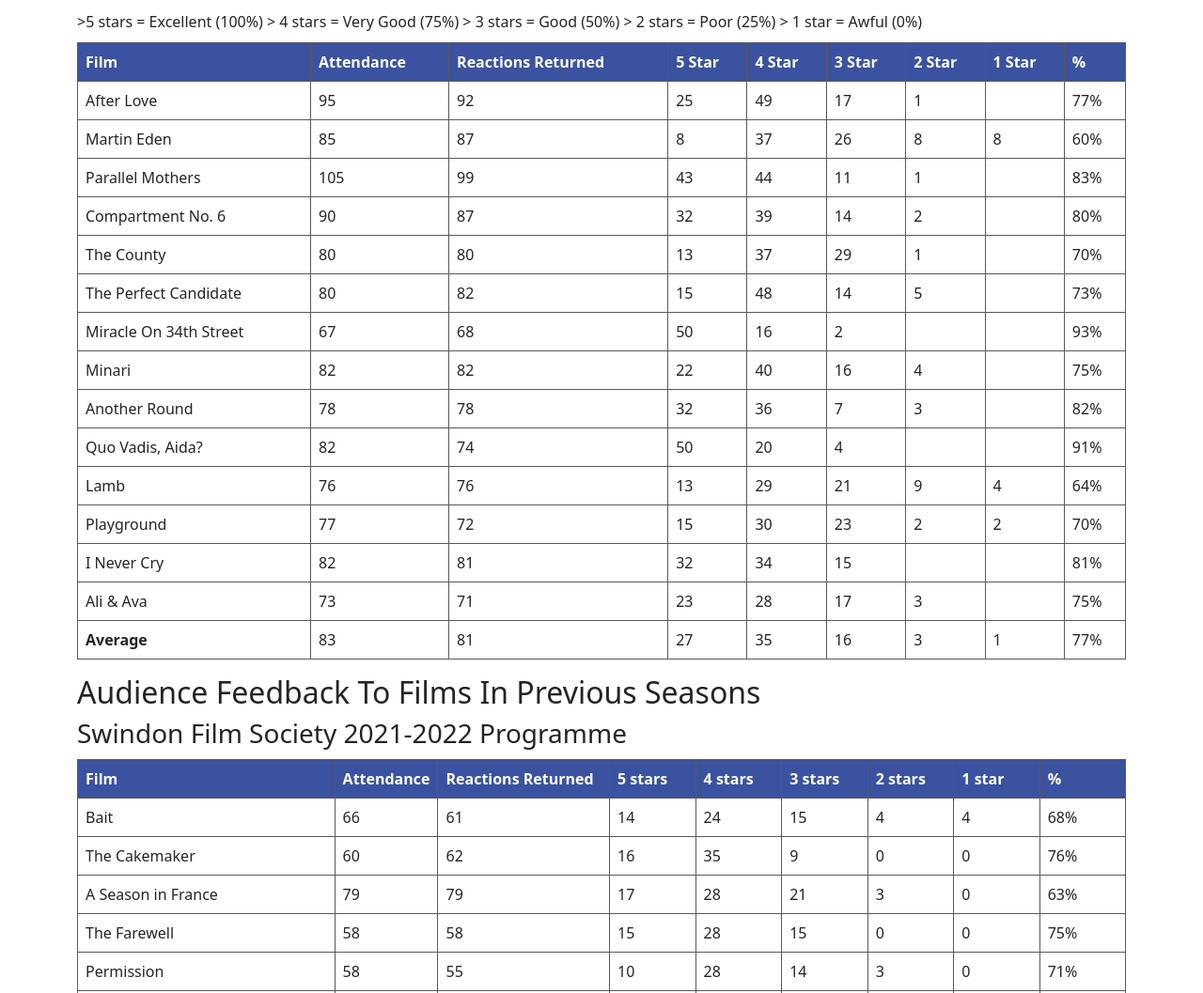
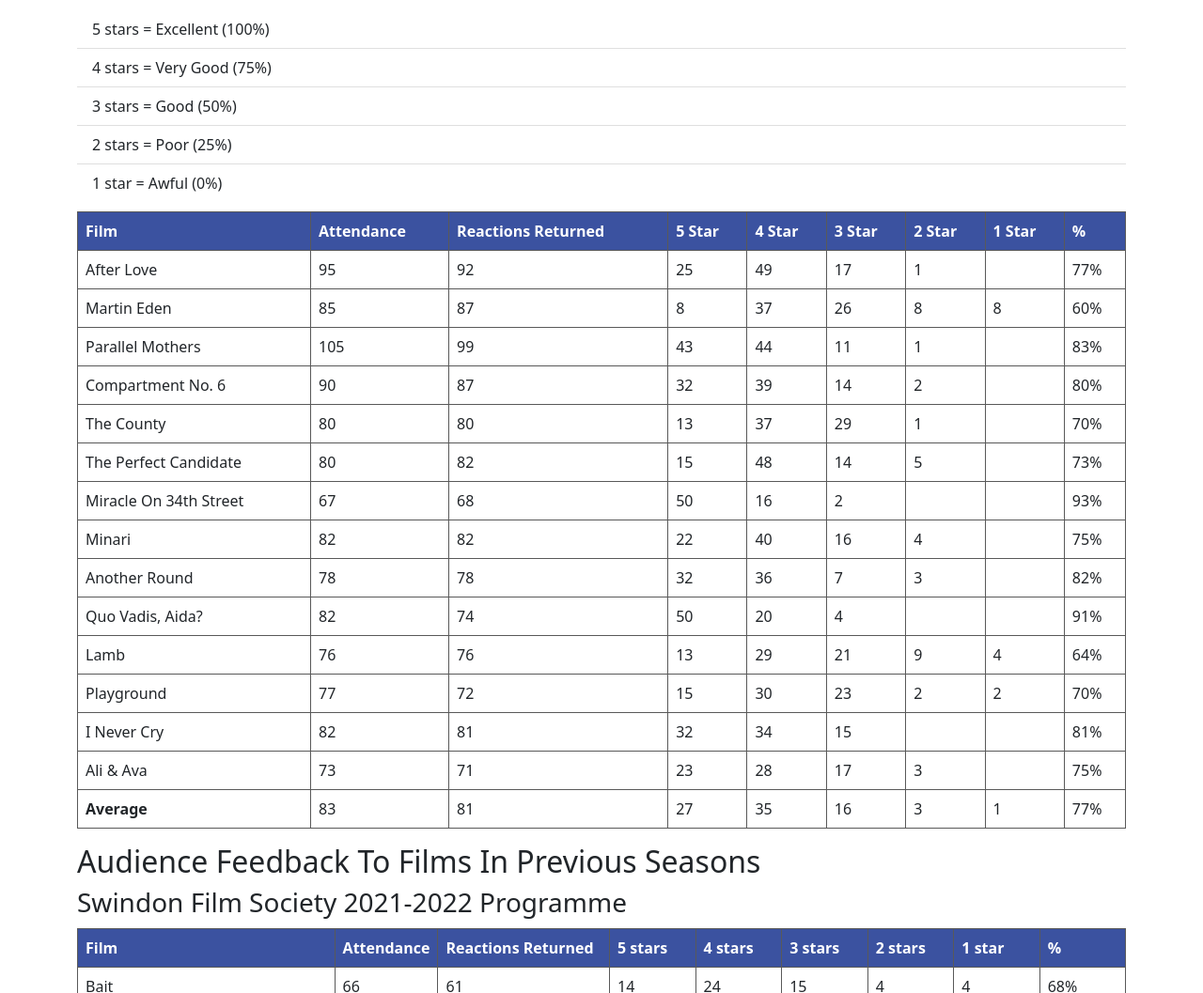
Before and after one commit to sfswebadmin/sfs.v5, an Astro site: page /feedback in a window 1280 px wide. Shown: the part 380-1437 px from the top of the page at 94% size. Built offline with nearby package versions, Linux system fonts and the light colour scheme; Astro itself is replaced by a stand-in of ours.

Commit message:
update feedback page

```diff
--- a/src/pages/feedback.astro
+++ b/src/pages/feedback.astro
@@ -21,11 +21,13 @@ const title = "Audience Reactions";
                     slips.
                 </p>
                 <p>The percentage for each film is calculated by weighting the numbers for each category:</p>
-                >5 stars = Excellent (100%)
-                > 4 stars = Very Good (75%)
-                > 3 stars = Good (50%)
-                > 2 stars = Poor (25%)
-                > 1 star = Awful (0%)
+                <ul class="list-group list-group-flush">
+                    <li class="list-group-item">5 stars = Excellent (100%)</li>
+                    <li class="list-group-item">4 stars = Very Good (75%)</li>
+                    <li class="list-group-item">3 stars = Good (50%)</li>
+                    <li class="list-group-item">2 stars = Poor (25%)</li>
+                    <li class="list-group-item">1 star = Awful (0%)</li>
+                </ul>
                 <table class="table table-bordered reactions-table">
                     <thead>
                         <tr>
```
